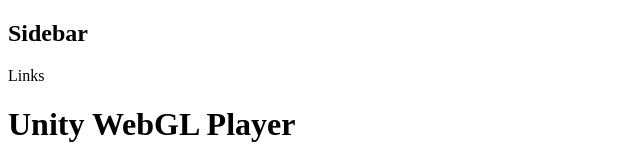
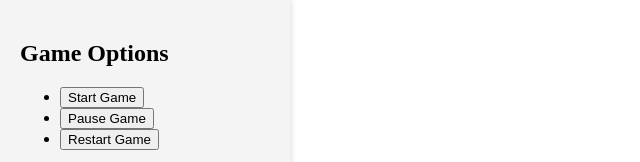
Before and after one commit to levifrsn63/gtagweb, a plain HTML site: page index.html in a window 1280 px wide. Shown: the whole page, without its empty margins (0-640 px from the left). Drawn offline with Linux system fonts and the light colour scheme.

Commit message:
Update index.html to restore full Unity WebGL player with sidebar layout

```diff
--- a/index.html
+++ b/index.html
@@ -3,24 +3,51 @@
 <head>
     <meta charset="UTF-8">
     <meta name="viewport" content="width=device-width, initial-scale=1.0">
-    <title>Your Web Page</title>
-    <link rel="stylesheet" href="styles.css">
+    <title>Unity WebGL Player</title>
+    <style>
+        body {
+            display: flex;
+            margin: 0;
+            height: 100vh;
+        }
+        #sidebar {
+            width: 250px;
+            background-color: #f4f4f4;
+            padding: 20px;
+            box-shadow: 2px 0 5px rgba(0,0,0,0.1);
+            overflow-y: auto;
+        }
+        #gameContainer {
+            flex-grow: 1;
+            position: relative;
+        }
+        canvas {
+            width: 100%;
+            height: 100%;
+        }
+    </style>
+    <script src="gtagweb/gtagweb.loader.js"></script>
 </head>
 <body>
-    <div class="sidebar">
-        <!-- Sidebar content goes here -->
-        <h2>Sidebar</h2>
-        <p>Links</p>
+    <div id="sidebar">
+        <h2>Game Options</h2>
+        <ul>
+            <li><button onclick="startGame()">Start Game</button></li>
+            <li><button onclick="pauseGame()">Pause Game</button></li>
+            <li><button onclick="restartGame()">Restart Game</button></li>
+        </ul>
     </div>
-    <div class="content">
-        <h1>Unity WebGL Player</h1>
-        <div id="unity-player">
-            <canvas id="unity-canvas" width="960" height="600"></canvas>
-            <script src="Build/UnityLoader.js"></script>
-            <script>
-                var gameInstance = UnityLoader.instantiate("unity-canvas", "Build/YourGame.json");
-            </script>
-        </div>
+    <div id="gameContainer">
+        <!-- The Unity WebGL player will be loaded here -->
+        <script type="text/javascript">
+            var Module = {
+                // Unity configuration settings
+                dataUrl: 'gtagweb/gtagweb.data.unityweb',
+                frameworkUrl: 'gtagweb/gtagweb.framework.js.unityweb',
+                codeUrl: 'gtagweb/gtagweb.wasm.unityweb',
+                // Other settings can go here
+            };
+        </script>
     </div>
 </body>
 </html>
```
